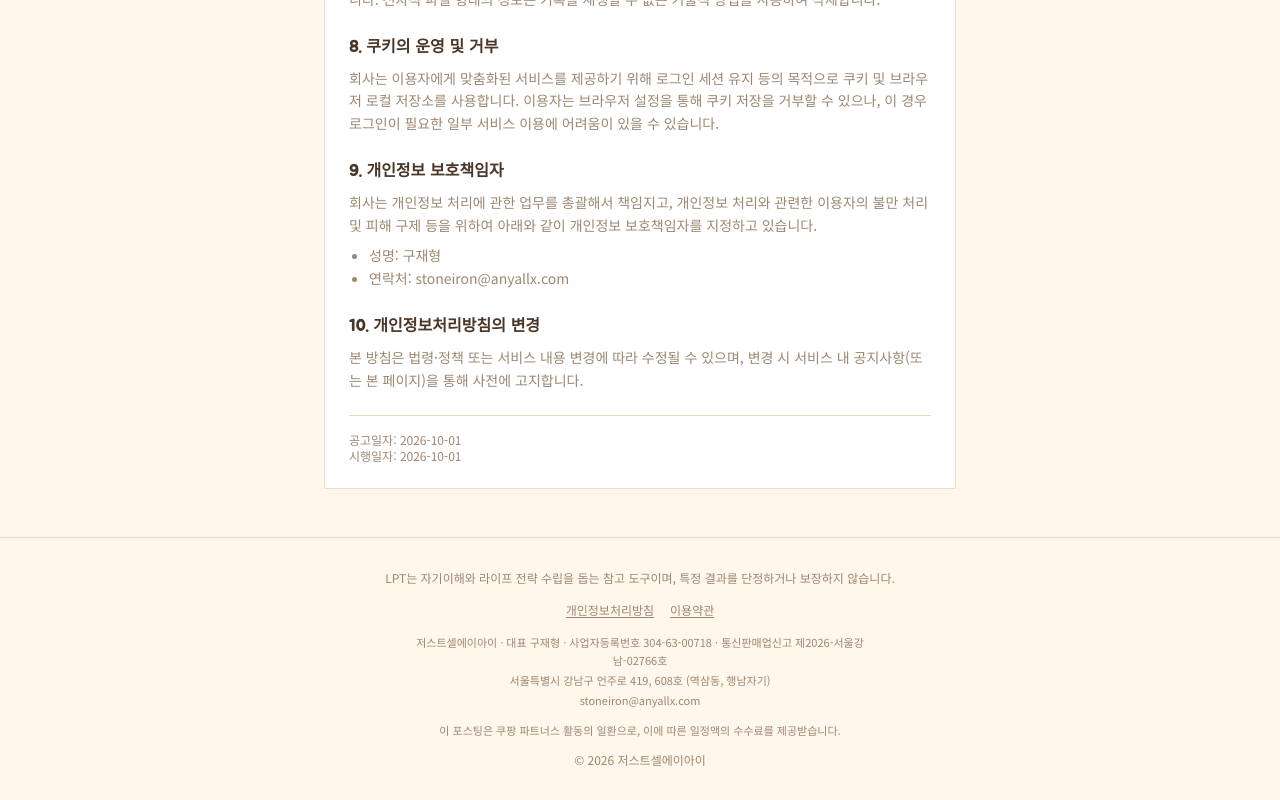
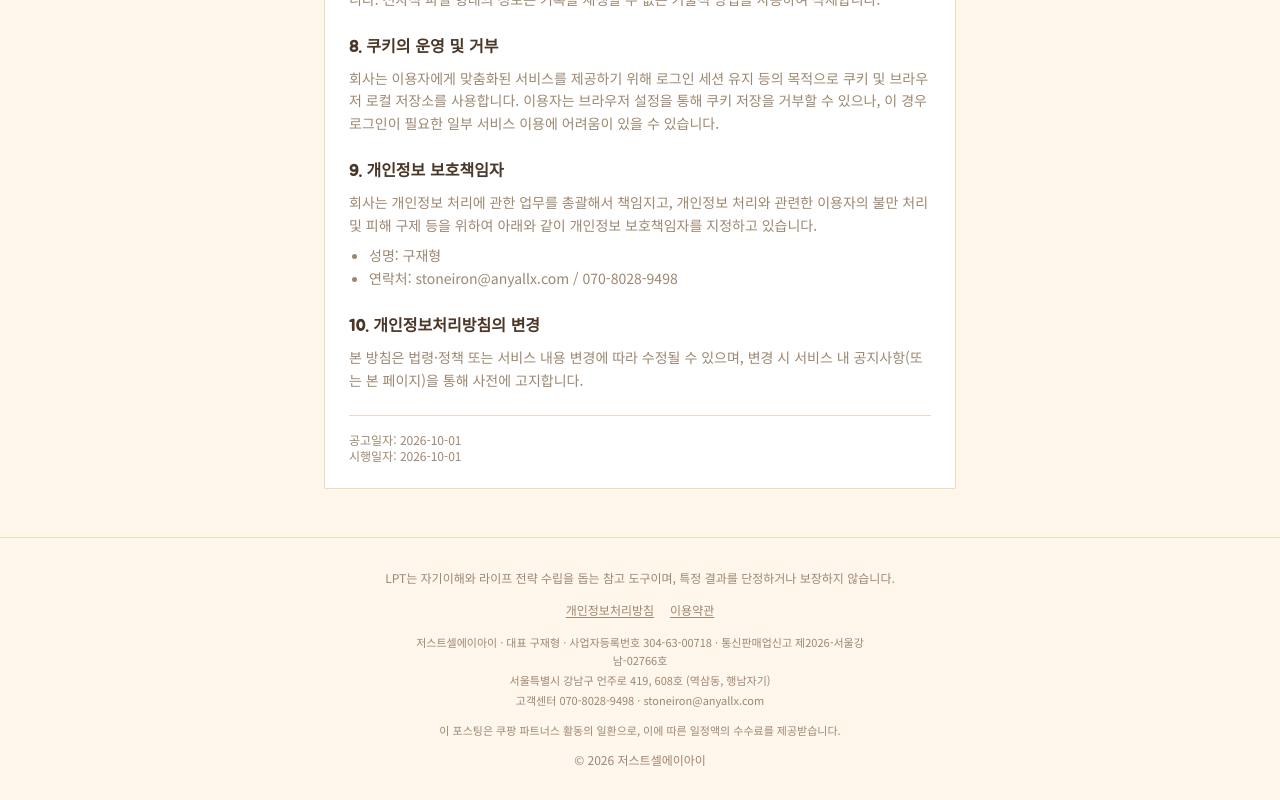
Before and after one commit to JeffreyKoo-dev/LPT, a Next.js app: page /privacy in a window 1280 px wide. Shown: the part 1985-2785 px from the top of the page. Built offline with nearby package versions, Linux system fonts and the light colour scheme; no server answers.

Commit message:
Update: 고객센터 전화번호 반영, 개인정보처리방침 연락처에 전화번호 병기
Co-Authored-By: Claude Sonnet 5.5 <noreply@anthropic.com>
Claude-Session: https://claude.ai/code/session_01SDfycr2R9a2QkjEvvsmNCc

```diff
--- a/src/app/privacy/page.tsx
+++ b/src/app/privacy/page.tsx
@@ -160,7 +160,7 @@ export default function PrivacyPage() {
           </p>
           <ul className="list-disc pl-5">
             <li>성명: {BUSINESS_INFO.ceoName}</li>
-            <li>연락처: {BUSINESS_INFO.email ?? BUSINESS_INFO.phone ?? "준비 중 — 추후 업데이트 예정"}</li>
+            <li>연락처: {[BUSINESS_INFO.email, BUSINESS_INFO.phone].filter(Boolean).join(" / ") || "준비 중 — 추후 업데이트 예정"}</li>
           </ul>
         </Section>
 
--- a/src/data/businessInfo.ts
+++ b/src/data/businessInfo.ts
@@ -3,9 +3,8 @@
  * 사업자등록증·통신판매업신고증에 기재된 값 그대로 유지할 것 — 상호/주소가
  * 바뀌면 이 파일만 고치면 Footer·이용약관·개인정보처리방침에 전부 반영된다.
  *
- * phone은 아직 확정되지 않아 비워둔 상태(2026-10-01). 값이 생기면 바로
- * 채워 넣을 것. email은 2026-10-03 확정(stoneiron@anyallx.com) — 개인정보
- * 보호책임자 연락처로도 함께 쓰인다.
+ * phone은 2026-10-20 확정(070-8028-9498), email은 2026-10-03 확정
+ * (stoneiron@anyallx.com) — 둘 다 개인정보보호책임자 연락처로도 함께 쓰인다.
  */
 export const BUSINESS_INFO = {
   companyName: "저스트셀에이아이",
@@ -14,8 +13,8 @@ export const BUSINESS_INFO = {
   registrationNumber: "304-63-00718",
   mailOrderNumber: "제2026-서울강남-02766호",
   address: "서울특별시 강남구 언주로 419, 608호 (역삼동, 행남자기)",
-  /** TODO: 확정되는 대로 채울 것 */
-  phone: null as string | null,
+  /** 고객센터 대표번호 */
+  phone: "070-8028-9498" as string | null,
   /** 개인정보보호책임자 연락처로도 함께 쓰임 */
   email: "stoneiron@anyallx.com" as string | null,
 };
```
Also changed, not shown: 1 other file (tests, documents, lock files or other folders).
